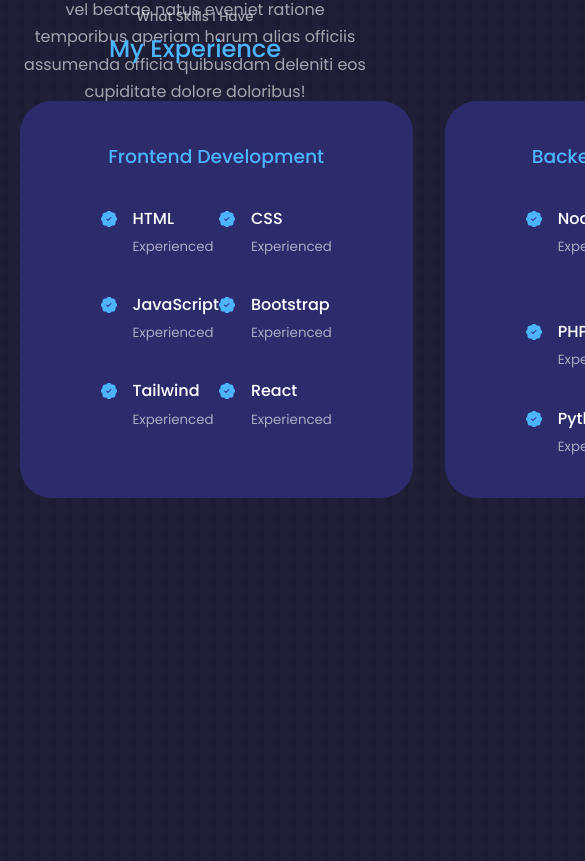
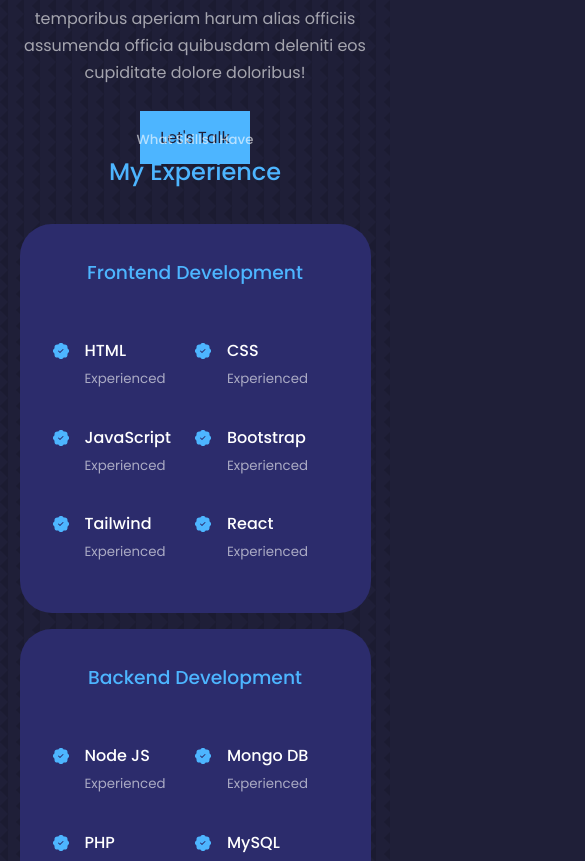
Before and after one commit to EngrAminullah/my-portfolio, a React (Create React App) app: page / in a window 390 px wide. Shown: the part 1874-2735 px from the top of the page, 585 px wide, since content can reach past the window. Built offline with nearby package versions, Linux system fonts and the light colour scheme.

Commit message:
Responsive experience

```diff
--- a/src/components/about/about.css
+++ b/src/components/about/about.css
@@ -84,6 +84,7 @@
         .about__me{
             width: 65%;
             margin: 0 auto 3rem;
+            margin-bottom: 2rem;
         }
         .about__cards {
             grid-template-columns: 1fr 1fr;
--- a/src/components/experience/experience.css
+++ b/src/components/experience/experience.css
@@ -35,3 +35,32 @@
     margin-top: 6px;
     color: var(--color-primary);
 }
+
+/*=============== Media Queries(Medium devices)=========== */
+
+@media screen and (max-width: 1024px) {
+    .experience__container{
+        grid-template-columns: 1fr;
+    }
+    .experience__container > div {
+        width: 80%;
+        padding: 2rem;
+        margin: 0 auto;
+    }
+    .experience__content {
+        padding: 1rem;
+    }
+    }
+
+    /* ============ Media Queries (small devices)=========== */
+
+    @media screen and (max-width: 600px){
+        .experience__container {
+            gap: 1rem;
+            margin-top: 2rem;
+        }
+        .experience__container > div {
+            width: 100%;
+            padding: 2rem 1rem;
+        }
+    }
--- a/src/index.css
+++ b/src/index.css
@@ -62,7 +62,7 @@
 
 section {
     margin-top: 8rem;
-    height: 100vh;
+    /* height: 100vh; */
 }
 
 section>h2,
```
